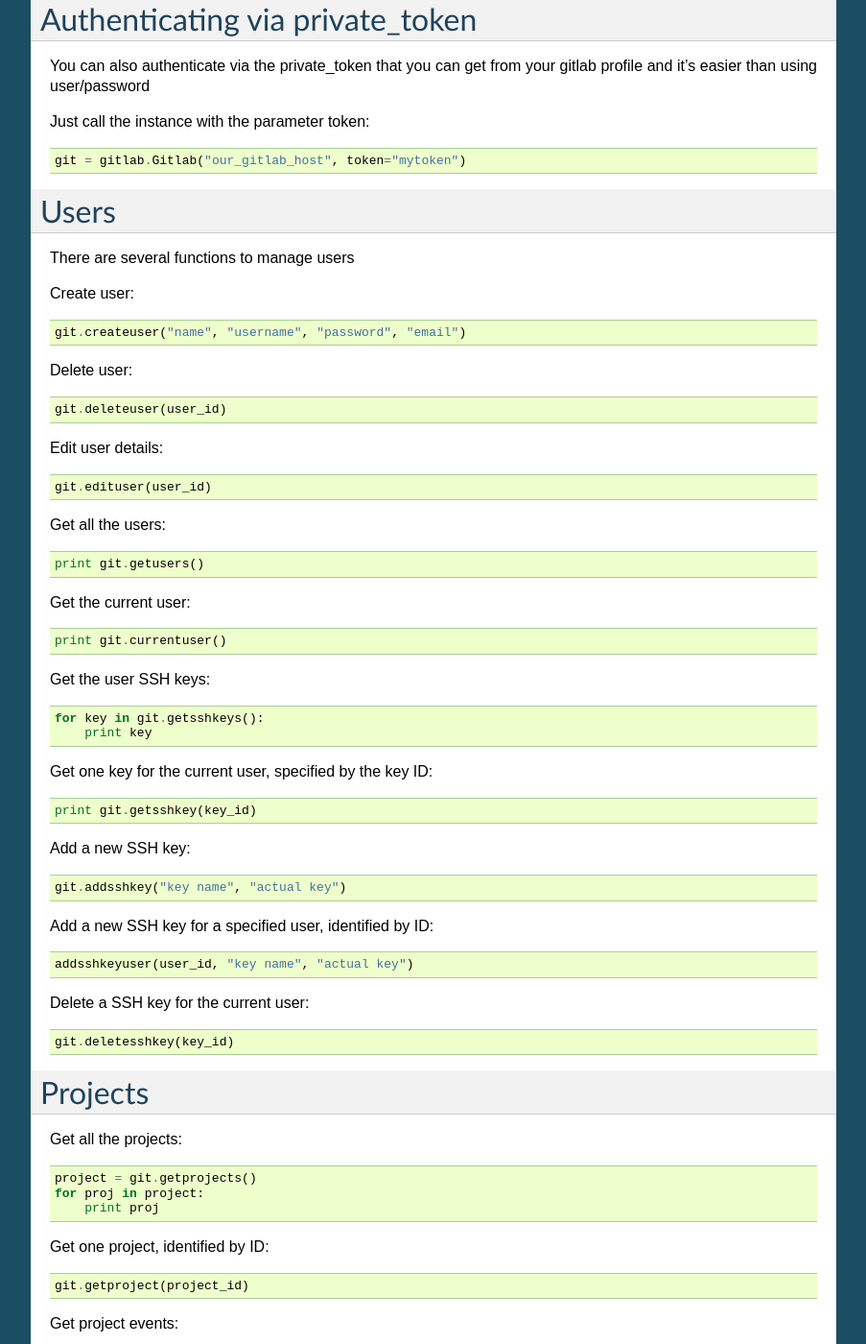
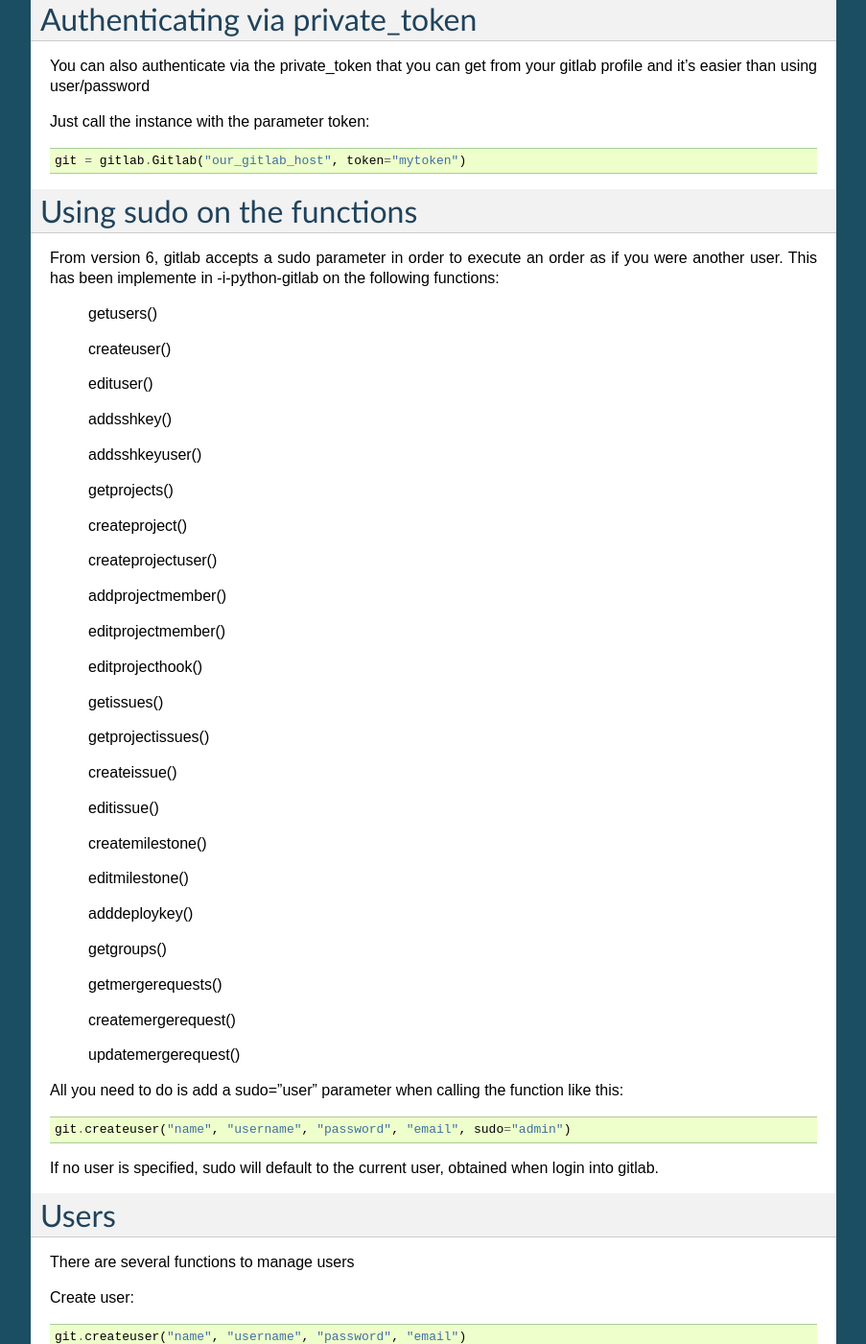
Before and after one commit to pyapi-gitlab/pyapi-gitlab, a Sphinx documentation site: the page built from docs/index.rst, in a window 1280 px wide and 1400 px high, scrolled down 628 px. Shown: the whole window at 96% size, without its empty margins (198-1101 px from the left). Built offline with Sphinx 7.4.7, drawn with Linux system fonts in a browser that asks for light colours; some of the changed text lies outside the part shown.

Commit message:
Update index.rst

```diff
--- a/docs/index.rst
+++ b/docs/index.rst
@@ -46,6 +46,65 @@
 
     git = gitlab.Gitlab("our_gitlab_host", token="mytoken")
 
+
+Using sudo on the functions
+=============================
+
+From version 6, gitlab accepts a sudo parameter in order to execute an order as if you were another user.
+This has been implemente in -i-python-gitlab on the following functions:
+
+   getusers()
+
+   createuser()
+
+   edituser()
+
+   addsshkey()
+
+   addsshkeyuser()
+
+   getprojects()
+
+   createproject()
+
+   createprojectuser()
+
+   addprojectmember()
+
+   editprojectmember()
+
+   editprojecthook()
+
+   getissues()
+
+   getprojectissues()
+
+   createissue()
+
+   editissue()
+
+   createmilestone()
+
+   editmilestone()
+
+   adddeploykey()
+
+   getgroups()
+
+   getmergerequests()
+
+   createmergerequest()
+
+   updatemergerequest()
+
+
+
+All you need to do is add a sudo="user" parameter when calling the function like this::
+
+   git.createuser("name", "username", "password", "email", sudo="admin")
+
+
+If no user is specified, sudo will default to the current user, obtained when login into gitlab.
 
 Users
 ==================
```
